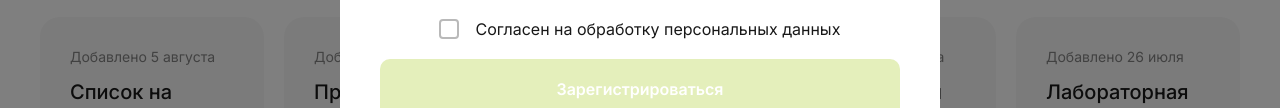
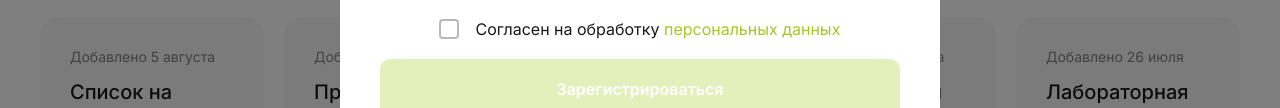
Before and after one commit to ferlennm/ferlennm.github.io, a plain HTML site: page index.html in a window 1280 px wide. Both pictures are taken after a click on the link "Регистрация". Shown: the part 466-574 px from the top of the page. Drawn offline with Linux system fonts and the light colour scheme.

Commit message:
Update style.css

```diff
--- a/style.css
+++ b/style.css
@@ -471,7 +471,10 @@ footer{
     vertical-align: sub;
 }
 
-
+.info_colortext {
+    color: #A6C81E;
+    cursor: pointer;
+}
 
 
 
```
